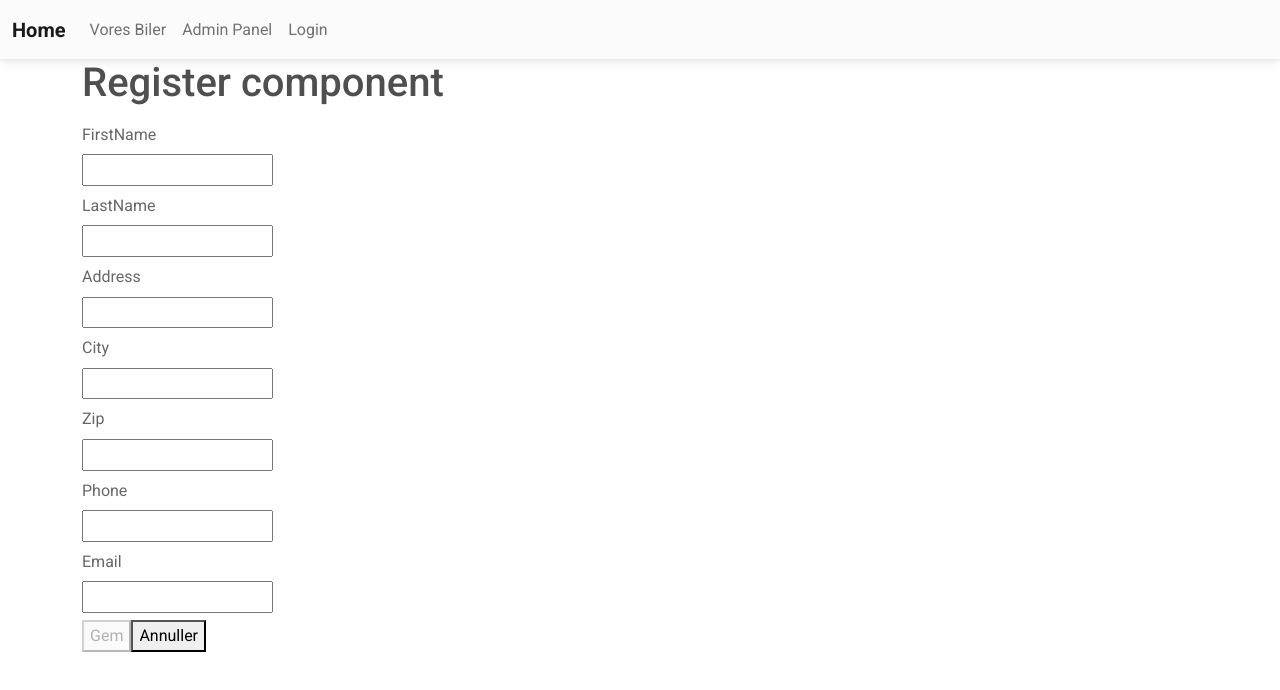
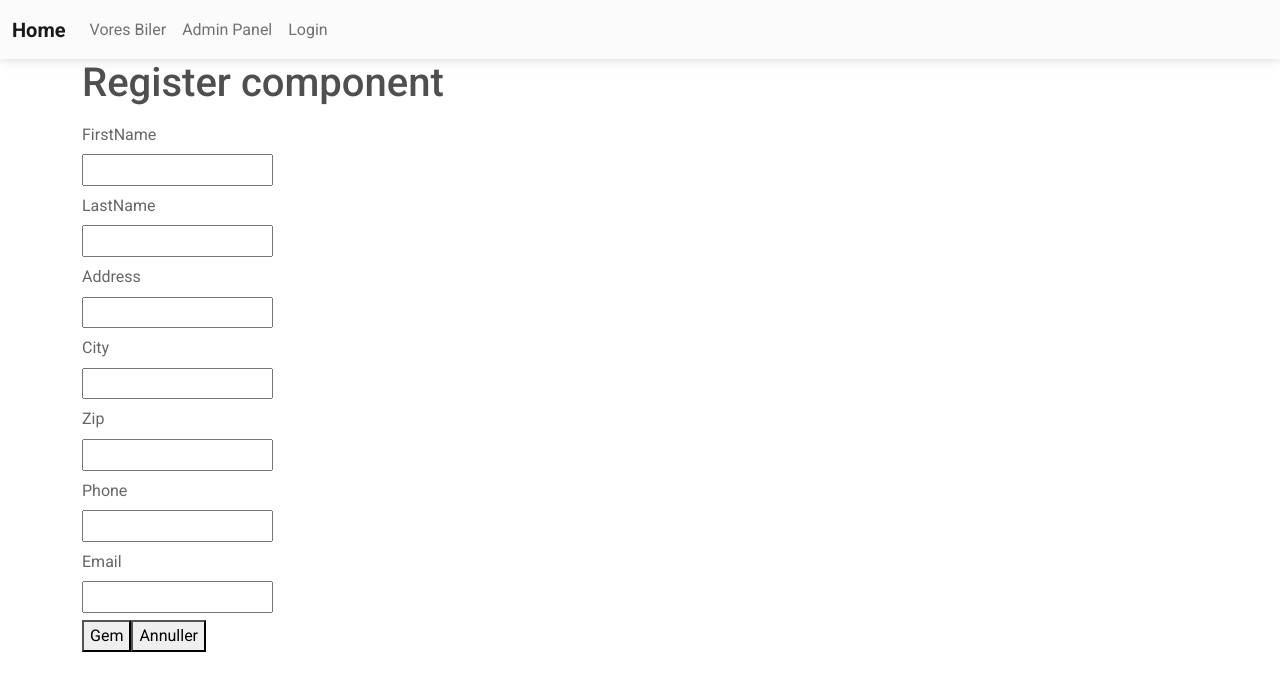
Before and after one commit to KasperFlodin/NewWebshop, an Angular app in the folder NewWebshopAngular/: page /register in a window 1280 px wide. Shown: the top 690 px of the page. Built offline with nearby package versions, Linux system fonts and the light colour scheme; no server answers.

Commit message:
register component

```diff
--- a/NewWebshopAngular/src/app/_components/account/register/register.component.html
+++ b/NewWebshopAngular/src/app/_components/account/register/register.component.html
@@ -39,7 +39,10 @@
     </div>
 
     <div class="col-sm-2 col-form-label">
-        <button [disabled]="!registerForm.valid">Gem</button>
+        <button [disabled]="loading" (click)="save()">
+            <span *ngIf="loading" class="spinner-border spinner-border-sm me-1"></span>
+            Gem
+        </button>
         <button type="button" (click)="cancel()">Annuller</button>
     </div>
 
--- a/NewWebshopAngular/src/app/_components/account/register/register.component.ts
+++ b/NewWebshopAngular/src/app/_components/account/register/register.component.ts
@@ -80,7 +80,7 @@ export class RegisterComponent implements OnInit {
   save(): void {
     this.error = '';
     if (this.user.id == 0) {
-      this.userService.create(this.registerForm.value).subscribe({
+      this.userService.create(this.user).subscribe({
         next: (x) => {
           this.users.push(x);
           this.user = this.resetUser();
```
